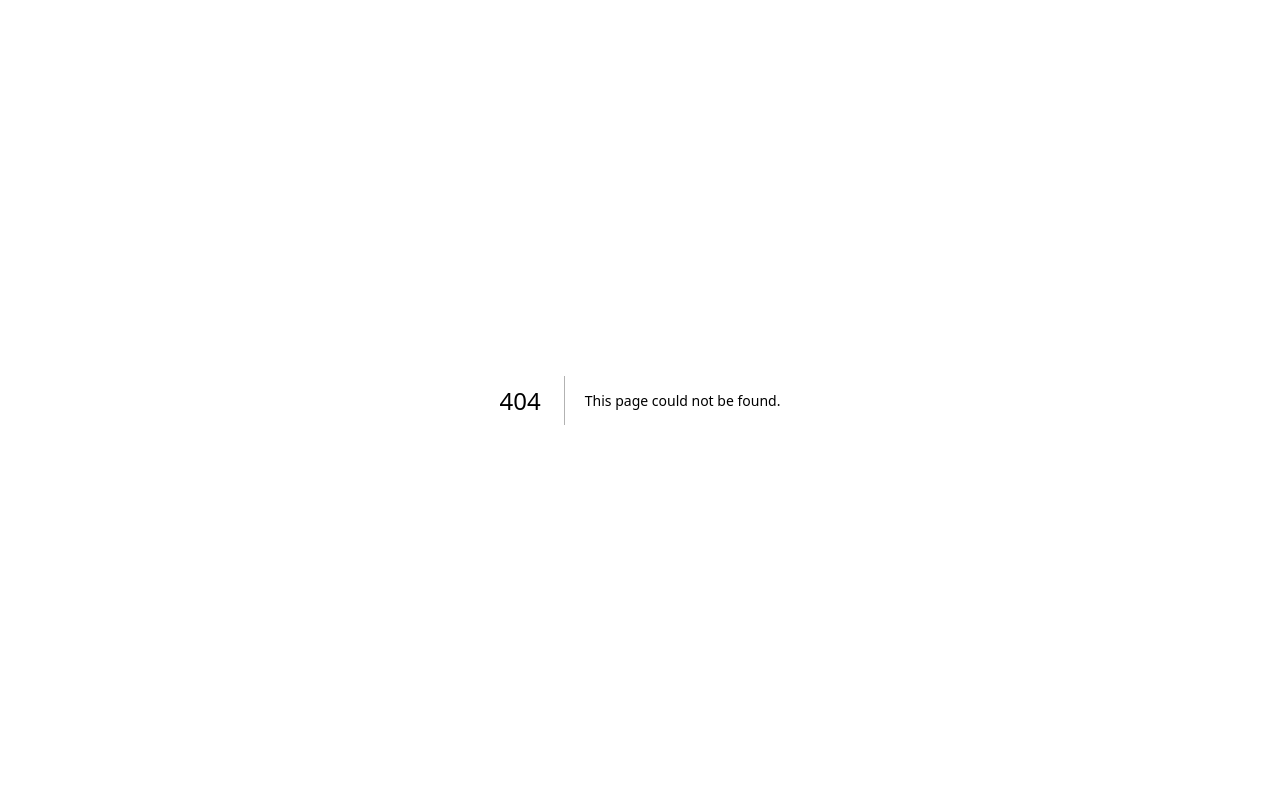
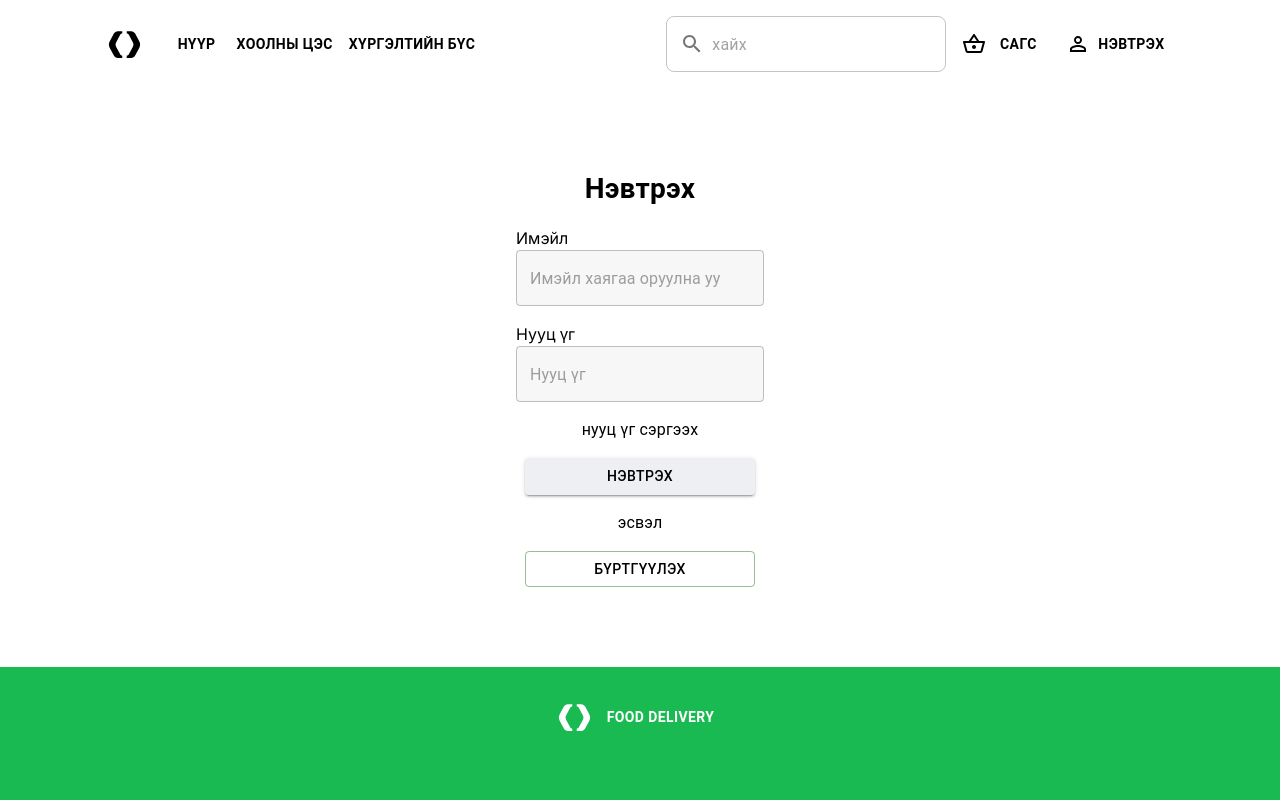
Before and after one commit to Bymbaabatdelger/Food-deliver, a Next.js app in the folder client/: page /app/login in a window 1280 px wide. Before the commit this address had no page. Shown: the top 800 px of the page. Built offline with nearby package versions, Linux system fonts and the light colour scheme.

Commit message:
added some folder structure

```diff
--- /dev/null
+++ b/client/src/app/app/login/page.tsx
@@ -0,0 +1,17 @@
+"use client"
+
+import { Stack } from "@mui/material";
+import Footer from "../../components/static/Footer";
+import Login from "../../components/static/Login";
+import Navbar from "../../components/static/Navbar";
+
+
+export default function Home() {
+  return (
+   <Stack >
+    <Navbar/>
+    <Login/>
+    <Footer/>
+   </Stack>
+  );
+}
--- a/client/src/app/signup/page.tsx
+++ b/client/src/app/app/signup/page.tsx
@@ -1,8 +1,8 @@
 "use client"
 import { Modal, Stack } from "@mui/material";
-import Navbar from "../components/static/Navbar";
-import Footer from "../components/static/Footer";
-import Signup from "../components/static/Signup";
+import Navbar from "../../components/static/Navbar";
+import Footer from "../../components/static/Footer";
+import Signup from "../../components/static/Signup";
 
 export default function SignUp(){
     return(
--- /dev/null
+++ b/client/src/app/components/icons/Pinecone.svg.tsx
@@ -0,0 +1,24 @@
+import { Stack } from "@mui/material";
+
+export default function Pinecone(){
+    return(
+        <Stack>
+             <svg
+            xmlns="http://www.w3.org/2000/svg"
+            width="33"
+            height="27"
+            viewBox="0 0 33 27"
+            fill="none"
+          >
+            <path
+              d="M5.85857 2.53579L1.65344 10.4066C1.12868 11.3917 0.865723 12.4728 0.865723 13.5553C0.865723 14.638 1.12868 15.7189 1.65344 16.704L5.85857 24.575C6.63365 26.0288 8.14943 26.9368 9.79896 26.9368H14.2656V24.7071H14.2641C13.4401 24.7071 12.6822 24.2538 12.2946 23.5269L8.09107 15.6545C7.73977 14.9983 7.56468 14.2776 7.56468 13.5553C7.56468 12.833 7.73977 12.1124 8.09107 11.4563L12.2946 3.58384C12.6822 2.85686 13.4401 2.40367 14.2641 2.40367H14.2656V0.173828H9.79896C8.14943 0.173828 6.63365 1.08199 5.85857 2.53579Z"
+              fill="black"
+            />
+            <path
+              d="M31.3421 10.4067L27.1371 2.53585C26.3619 1.08189 24.8462 0.173886 23.1967 0.173886H18.7299V2.40357H18.7316C19.5556 2.40357 20.3135 2.85692 20.7009 3.58374L24.9044 11.4562C25.2559 12.1124 25.4307 12.8331 25.4307 13.5554C25.4307 14.2777 25.2559 14.9983 24.9044 15.6546L20.7009 23.5268C20.3135 24.2538 19.5556 24.707 18.7316 24.707H18.7299V26.9369H23.1967C24.8462 26.9369 26.3619 26.0289 27.1371 24.5749L31.3421 16.7041C31.8667 15.719 32.1298 14.6379 32.1298 13.5554C32.1298 12.4728 31.8667 11.3918 31.3421 10.4067Z"
+              fill="black"
+            />
+          </svg>
+        </Stack>
+    )
+}
--- a/client/src/app/components/static/Navbar.tsx
+++ b/client/src/app/components/static/Navbar.tsx
@@ -8,6 +8,7 @@ import{ ButtonPrimary} from "../utils/ButtonPrimary"
 import React, { useState } from "react";
 import { Visibility, VisibilityOff } from "@mui/icons-material";
 import axios from "axios";
+import Pinecone from "../icons/Pinecone.svg";
 export default function Navbar() {
   const [open, setOpen] = React.useState(false);
   const [input , setInput] = useState({
@@ -50,24 +51,7 @@ export default function Navbar() {
     <React.Fragment>
  <Stack sx={{p:2}} direction="row" justifyContent="space-around">
       <Stack direction="row" spacing={3}  alignItems="center">
-        <Stack>
-          <svg
-            xmlns="http://www.w3.org/2000/svg"
-            width="33"
-            height="27"
-            viewBox="0 0 33 27"
-            fill="none"
-          >
-            <path
-              d="M5.85857 2.53579L1.65344 10.4066C1.12868 11.3917 0.865723 12.4728 0.865723 13.5553C0.865723 14.638 1.12868 15.7189 1.65344 16.704L5.85857 24.575C6.63365 26.0288 8.14943 26.9368 9.79896 26.9368H14.2656V24.7071H14.2641C13.4401 24.7071 12.6822 24.2538 12.2946 23.5269L8.09107 15.6545C7.73977 14.9983 7.56468 14.2776 7.56468 13.5553C7.56468 12.833 7.73977 12.1124 8.09107 11.4563L12.2946 3.58384C12.6822 2.85686 13.4401 2.40367 14.2641 2.40367H14.2656V0.173828H9.79896C8.14943 0.173828 6.63365 1.08199 5.85857 2.53579Z"
-              fill="black"
-            />
-            <path
-              d="M31.3421 10.4067L27.1371 2.53585C26.3619 1.08189 24.8462 0.173886 23.1967 0.173886H18.7299V2.40357H18.7316C19.5556 2.40357 20.3135 2.85692 20.7009 3.58374L24.9044 11.4562C25.2559 12.1124 25.4307 12.8331 25.4307 13.5554C25.4307 14.2777 25.2559 14.9983 24.9044 15.6546L20.7009 23.5268C20.3135 24.2538 19.5556 24.707 18.7316 24.707H18.7299V26.9369H23.1967C24.8462 26.9369 26.3619 26.0289 27.1371 24.5749L31.3421 16.7041C31.8667 15.719 32.1298 14.6379 32.1298 13.5554C32.1298 12.4728 31.8667 11.3918 31.3421 10.4067Z"
-              fill="black"
-            />
-          </svg>
-        </Stack>
+        <Pinecone/>
        <Stack direction="row">
         <ButtonPrimary>нүүр</ButtonPrimary>
         <ButtonPrimary>хоолны цэс</ButtonPrimary>
@@ -99,7 +83,6 @@ export default function Navbar() {
 
         </Stack>
       </Stack>
-      {/* {modal && <Modal onClick={toggleModal} />} */}
     </Stack>
     <Dialog
         open={open}
--- a/client/src/app/login/page.tsx
+++ /dev/null
@@ -1,25 +0,0 @@
-"use client"
-
-import { Stack } from "@mui/material";
-import Footer from "../components/static/Footer";
-import Login from "../components/static/Login";
-import Navbar from "../components/static/Navbar";
-import FormDialog from "../components/static/Modal";
-
-
-
-
-
-export default function Home() {
-  return (
-   <Stack >
-
-    <Navbar/>
-
-    <Login/>
-
-    <Footer/>
-
-   </Stack>
-  );
-}
```
Also changed, not shown: client/src/app/app/base/page.tsx (renamed from client/src/app/base/page.tsx, +8 -9 lines).
